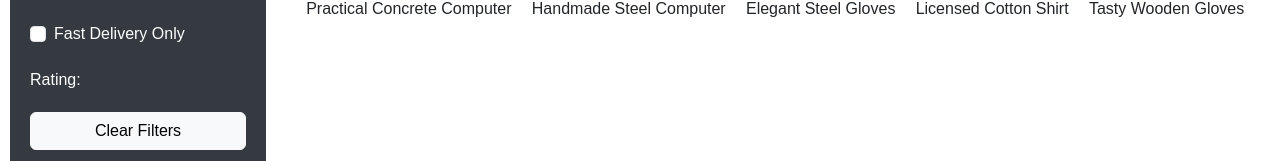
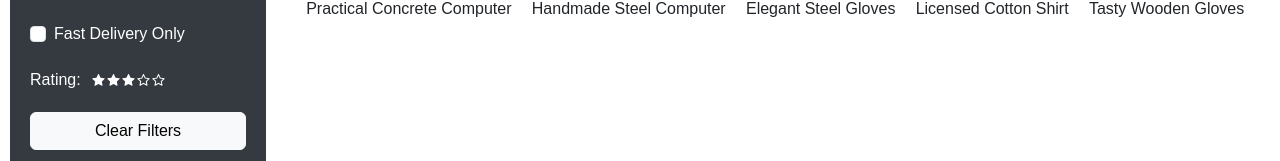
Before and after one commit to prudv13/contextapi-useReducer, a React (Vite) app: page / in a window 1280 px wide. Shown: the part 270-431 px from the top of the page. Built offline with nearby package versions, Linux system fonts and the light colour scheme.

Commit message:
built rating component

```diff
--- a/src/components/Filters.jsx
+++ b/src/components/Filters.jsx
@@ -1,7 +1,10 @@
-import React from 'react'
+import React, { useState } from 'react'
 import { Button, Form } from 'react-bootstrap';
+import Rating from './Rating';
 
 const Filters = () => {
+
+    const [rate, setRate] = useState(3);
   return (
     <div className='filters'>
         <span className='title'>Filter Products</span>
@@ -43,7 +46,11 @@ const Filters = () => {
         </span>
         <span>
             <label style={{paddingRight: 10}}>Rating: </label>
-            {/*<Rating rating={byRating} style={{cursor: "pointer"}} />*/}
+            <Rating
+                rating={rate}
+                onClick={(i) => setRate(i+1)}
+                style={{cursor: "pointer"}}
+            />
         </span>
         <Button variant="light">Clear Filters</Button>
     </div>
--- /dev/null
+++ b/src/components/Rating.jsx
@@ -0,0 +1,23 @@
+import React, { Fragment } from 'react'
+import {AiFillStar, AiOutlineStar} from 'react-icons/ai'
+
+const Rating = ({rating, onClick, style}) => {
+  return (
+    <Fragment>
+    {
+        [...Array(5)].map((_,i) => (
+            <span
+                key={i}
+                onClick={() => onClick(i)}
+                style={style}
+            >
+            {rating>i ? ( <AiFillStar size={15} /> )
+            : (<AiOutlineStar size={15} />)}
+            </span>
+        ))
+    }
+    </Fragment>
+  )
+}
+
+export default Rating;
```
